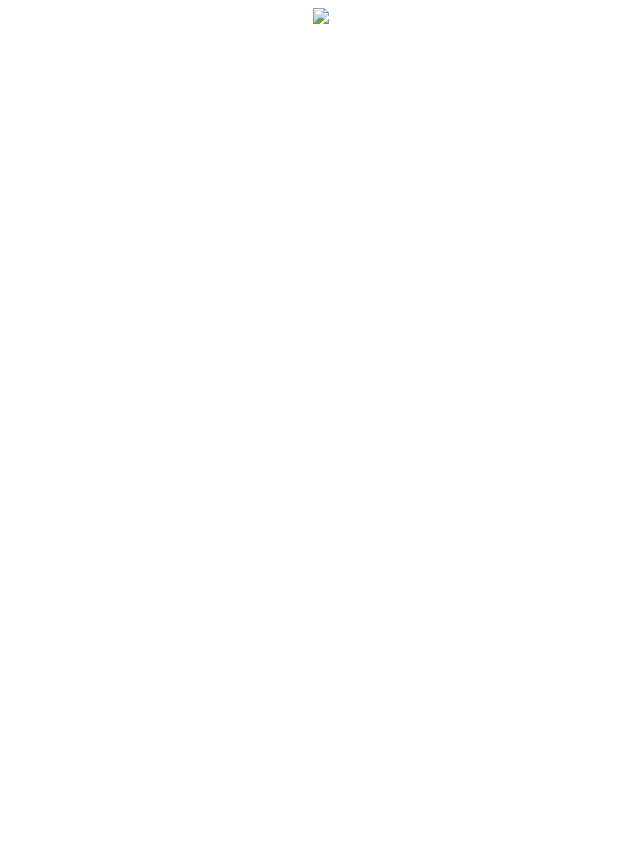
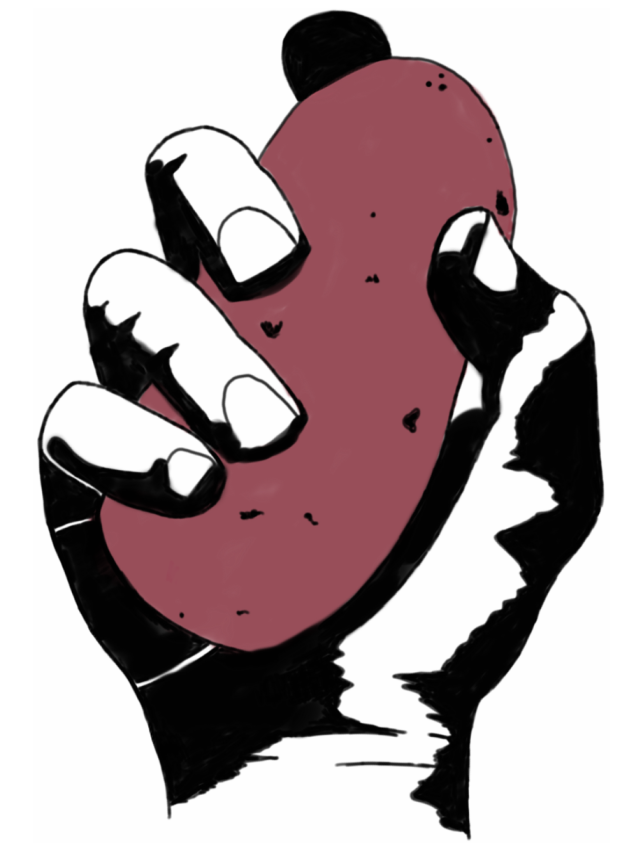
Before and after one commit to adamprescott/seize-the-potato, a plain HTML site: page index.html in a window 1280 px wide. Shown: the whole page, without its empty margins (319-959 px from the left). Before the commit the page ends 800 px from the top, so only its background shows below. Drawn offline with Linux system fonts and the light colour scheme; the site is published under a folder, as on GitHub Pages, so addresses that start at the root find nothing.

Commit message:
Make image path relative

```diff
--- a/index.html
+++ b/index.html
@@ -22,7 +22,7 @@
 
 <body>
 <center>
-<img src="/stp.png">
+<img src="stp.png">
 </center>
 <script>
   (function(i,s,o,g,r,a,m){i['GoogleAnalyticsObject']=r;i[r]=i[r]||function(){
```
